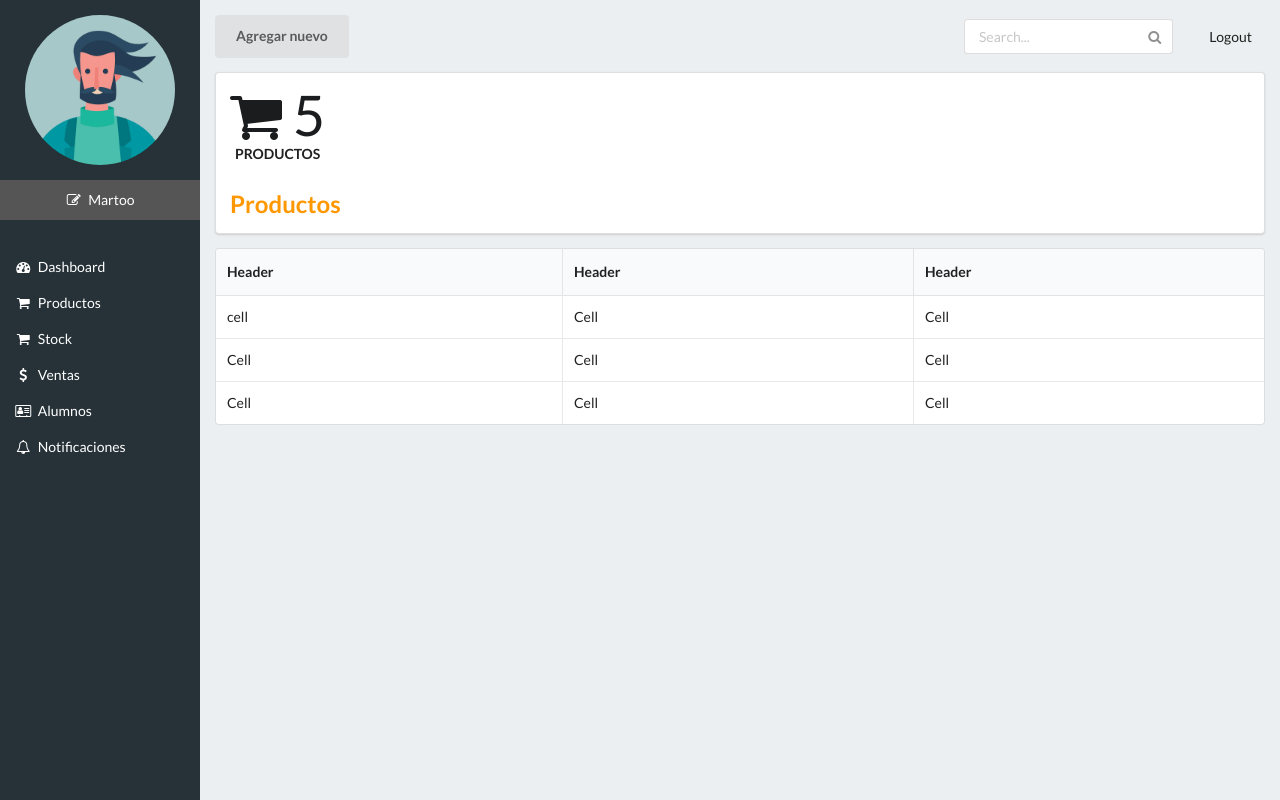
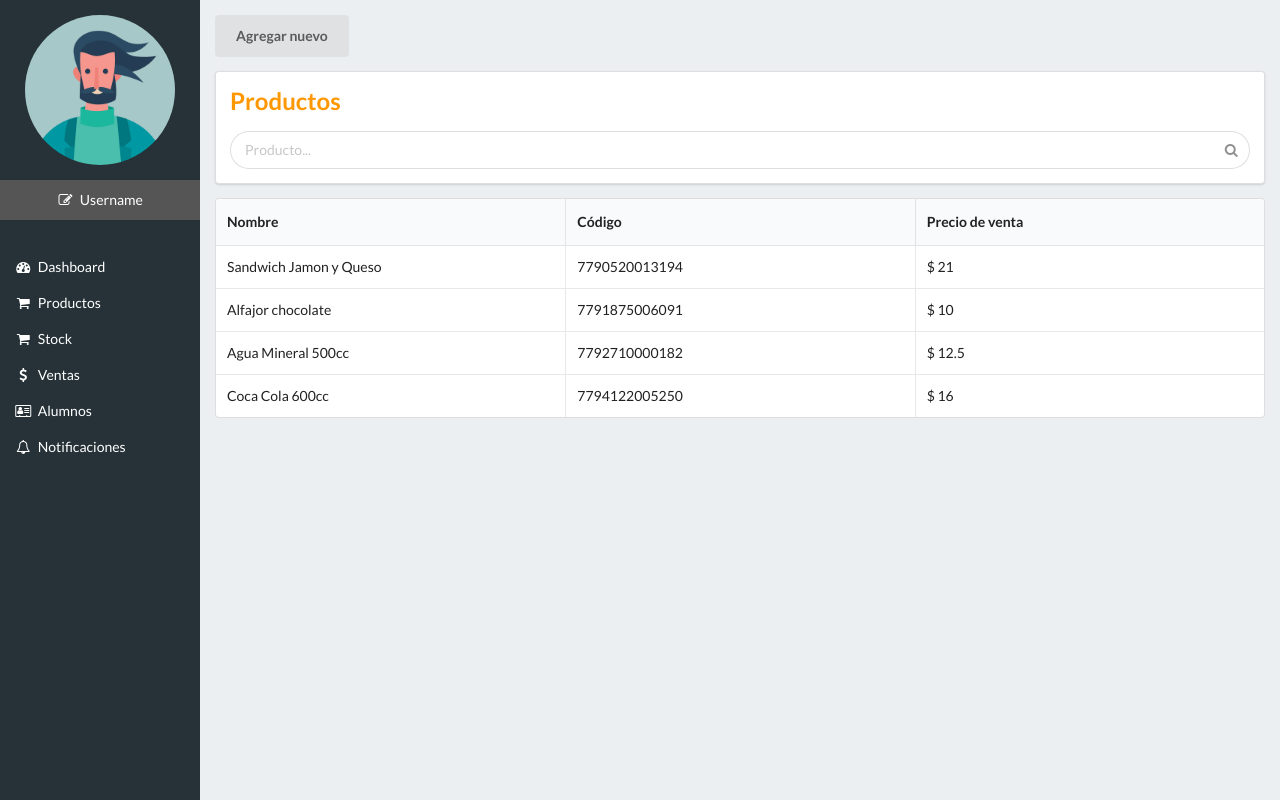
Before and after one commit to codici-labs/card-project, a CodeIgniter app: page /card-project/products in a window 1280 px wide. Run offline with CodeIgniter, Linux system fonts and the light colour scheme; data comes from the database, SQL or seed files in the repository; some libraries are stand-ins or nearby versions.

Commit message:
listado de productos con buscador

```diff
--- a/application/config/config.php
+++ b/application/config/config.php
@@ -23,7 +23,8 @@ defined('BASEPATH') OR exit('No direct script access allowed');
 | a PHP script and you can easily do that on your own.
 |
 */
-$config['base_url'] = 'http://'.$_SERVER['HTTP_HOST'].'/codicilabs/card-project/';
+$config['base_url'] = 'http://localhost/card-project/';
+//$config['base_url'] = 'http://'.$_SERVER['HTTP_HOST'].'/codicilabs/card-project/';
 
 /*
 |--------------------------------------------------------------------------
--- a/application/controllers/Products.php
+++ b/application/controllers/Products.php
@@ -19,7 +19,7 @@ class Products extends CI_Controller {
 
 	public function add(){
 		$data = array();
-		if(!empty($this->input->post())){
+		if($this->input->post()){
 
 	    	$validate_productname = array(
 			    array(
@@ -51,13 +51,32 @@ class Products extends CI_Controller {
 		$this->layout->view('add',$data);
 	}
 
+	public function get($query = false){
 
-	public function getJson($query){
+
+		$products = $this->products->getJson($query);
+		echo json_encode($products);
+	}
+
+	/**
+	 * getJson
+	 * Recibe un string para matchear la busqueda en la tabla productos. (opcional)
+	 * Se usa en el buscador de productos
+	 * @param  [string]
+	 * @return [json]
+	 */
+	public function getJson($query = false){
+
 		$products = new stdClass();
 		$products->items = $this->products->getJson($query);
 		echo json_encode($products);
 	}
 
+	/**
+	 * Devuelve el detalle de un producto y genera la vista correspondiente
+	 * @param  [int] $product_id
+	 *
+	 */
 	public function showProductDetails($product_id){
 		$data['product'] = $this->products->getById($product_id);
 
--- a/application/models/Products_model.php
+++ b/application/models/Products_model.php
@@ -7,10 +7,13 @@ class Products_model extends CI_Model
         parent::__construct();
     }
 
-    public function getJson($query){
-        $this->db->select('id, descripcion');
+    public function getJson($query = false){
+        $this->db->select('id, descripcion, costo, codigo');
         $this->db->from('productos');
-        $this->db->like('descripcion', $query);
+        if($query){
+            $this->db->like('descripcion', $query);
+        }
+
         return $this->db->get()->result();
     }
 
--- a/application/views/layout.php
+++ b/application/views/layout.php
@@ -19,7 +19,7 @@
 			<?php if($this->config->item('use_avatar')){ ?>
 			<div class="avatar">
 				<img class="ui small circular image" src="<?=base_url()?>images/avatar.png">
-				<div class="username"><i class="edit icon"></i> Martoo</div>
+				<div class="username"><i class="edit icon"></i> Username</div>
 			</div>
 			<?php } ?>
 			<div class="">
--- a/application/views/products/index.php
+++ b/application/views/products/index.php
@@ -1,55 +1,108 @@
 <div class="ui secondary menu">
   <a href="<?=base_url('products/add')?>" class="ui button">Agregar nuevo</a>
-  <div class="right menu">
-    <div class="item">
-      <div class="ui icon input">
-        <input type="text" placeholder="Search...">
-        <i class="search link icon"></i>
-      </div>
+
+</div>
+<div class="ui segment">
+
+	<h2>Productos</h2>
+  <div class="ui search">
+    <div class="ui icon input" style="width:100%;">
+      <input class="prompt" type="text" placeholder="Producto...">
+      <i class="search icon"></i>
     </div>
-    <a class="ui item">
-      Logout
-    </a>
+    <div class="results"></div>
   </div>
 </div>
-<div class="ui segment">
-	<div class="ui statistics">
-		<div class="statistic">
-			<div class="value">
-			  <i class="shop icon"></i> 5
-			</div>
-			<div class="label">
-			  Productos
-			</div>
-		</div>
-	</div>
-	<h2>Productos</h2>
+
+<div class="ui segment" id="loader">
+  <div class="ui active loader"></div>
 </div>
+<div id="products-container"></div>
+
+<!-- Template: Products -->
+<script id="template-products" type="x-tmpl-mustache">
+  <table class="ui fixed single line celled table">
+    <thead>
+      <tr>
+        <th>Nombre</th>
+        <th>Código</th>
+        <th>Precio de venta</th>
+      </tr>
+    </thead>
+    <tbody>
+      {{#data}}
+      <tr>
+        <td>{{descripcion}}</td>
+        <td>{{codigo}}</td>
+        <td>$ {{costo}}</td>
+      </tr>
+      {{/data}}
+    </tbody>
+  </table>
+
+</script>
 
 
-<table class="ui celled table">
-  <thead>
-    <tr><th>Header</th>
-    <th>Header</th>
-    <th>Header</th>
-  </tr></thead>
-  <tbody>
-    <tr>
-      <td>
-        cell
-      </td>
-      <td>Cell</td>
-      <td>Cell</td>
-    </tr>
-    <tr>
-      <td>Cell</td>
-      <td>Cell</td>
-      <td>Cell</td>
-    </tr>
-    <tr>
-      <td>Cell</td>
-      <td>Cell</td>
-      <td>Cell</td>
-    </tr>
-  </tbody>
-</table>
+<script type="text/javascript">
+  //**************************/
+  // Get contracts
+  //**************************/
+  function getProducts(filter){
+    $('#loader').show();
+    $('#products-container').html('');
+    $.ajax({
+      url: '<?=base_url();?>products/get',
+      data: {filter: filter},
+      success: function(data){
+        var parsedData = JSON.parse(data);
+        var template = $('#template-products').html();
+        var rendered = Mustache.render(template, {data: parsedData});
+        $('#products-container').html(rendered);
+
+        $('#loader').hide();
+
+      },
+      method: 'post'
+    });
+
+  }
+
+  $(document).ready(function(){
+    getProducts();
+
+    $('.ui.search')
+        .search({
+          apiSettings: {
+            url: '<?=base_url();?>products/getJson/{query}'
+          },
+          fields: {
+            results : 'items',
+            title   : 'descripcion',
+            url     : 'html_url'
+          },
+          minCharacters : 3,
+          onSelect: function(result, response){
+            /*$('.content').hide();
+            $('#prduct-detail').html('');
+            $('.selected-product-container').fadeIn();
+            $('#loader').fadeIn();*/
+
+           /*var product_id = result.id;
+            $.ajax({
+              url: '<?=base_url();?>products/showProductDetails/'+product_id,
+              method: 'get',
+              success: function(template){
+                  $('#loader').fadeOut('100', function(){
+                    $('#prduct-detail').html(template);
+                    $('#selected-product').fadeIn();
+                    $('.content').show();
+
+                  });
+
+              }
+            });*/
+          }
+        })
+      ;
+  });
+</script>
--- a/css/app.css
+++ b/css/app.css
@@ -78,7 +78,8 @@ body {
   .app-main h2 {
     color: #FF9800; }
   .app-main #loader {
-    display: none; }
+    display: none;
+    padding: 60px; }
   .app-main #selected-product {
     display: none; }
   .app-main .selected-product-container {
--- a/css/app.scss
+++ b/css/app.scss
@@ -98,6 +98,7 @@ $main-color : $naranja;
 
 	#loader{
 		display: none;
+		padding: 60px;
 	}
 	#selected-product{
 		display:none;
```
Also changed, not shown: application/views/stock/index.php (+2 -12 lines), 1 other file.
